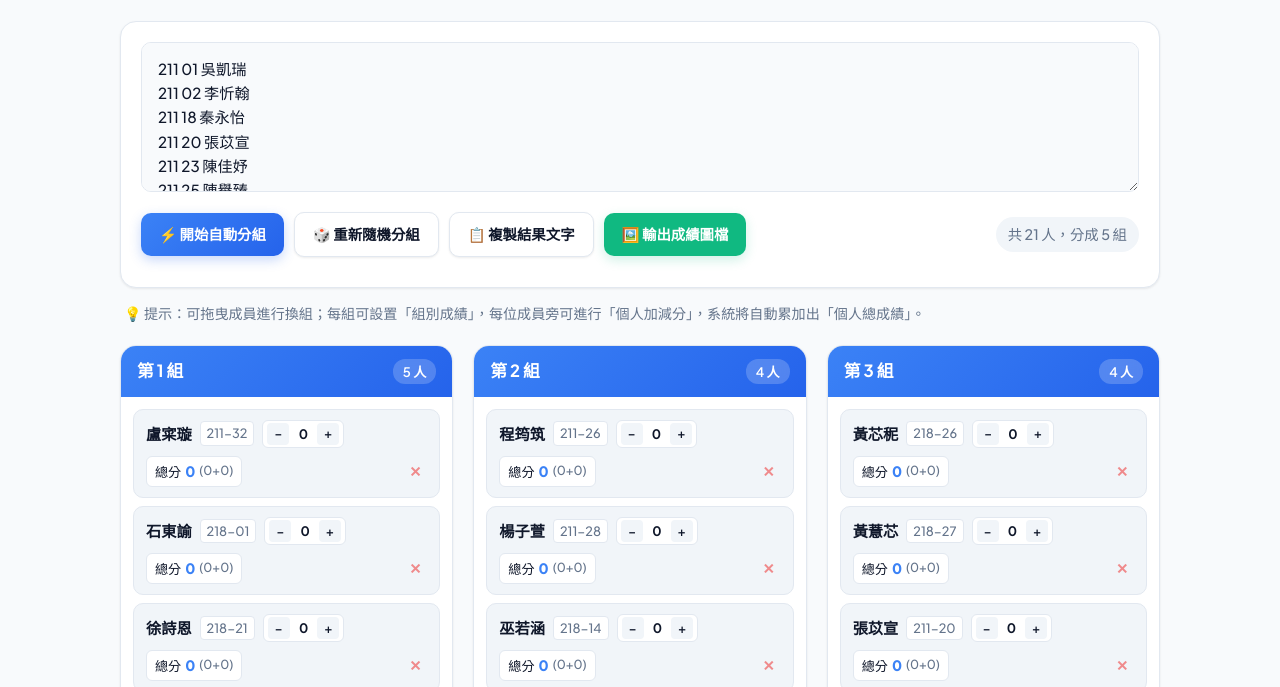
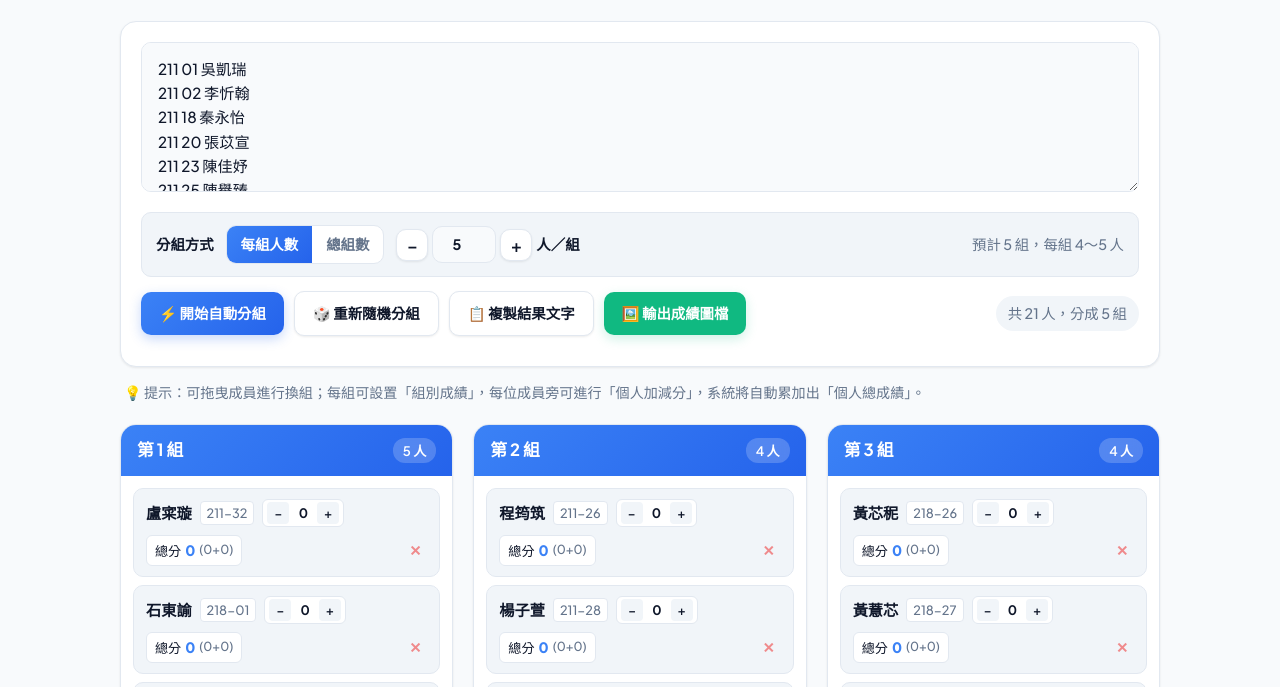
Before and after one commit to tinas42527-wq/1022divide-into-groups, a plain HTML site: page index.html in a window 1280 px wide. Shown: the part 113-800 px from the top of the page. Drawn offline with Linux system fonts and the light colour scheme.

Commit message:
Implement grouping options for student division
Added options for grouping students by size or count with corresponding controls.

```diff
--- a/index.html
+++ b/index.html
@@ -420,6 +420,64 @@ button.success:hover {
 .score input:focus {
   border-color: var(--accent);
 }
+
+.opts {
+  display: flex;
+  flex-wrap: wrap;
+  align-items: center;
+  gap: 12px;
+  margin-top: 14px;
+  padding: 12px 14px;
+  background: var(--chip);
+  border: 1px solid var(--line);
+  border-radius: var(--radius-sm);
+  font-size: 0.9rem;
+  font-weight: 600;
+}
+.seg {
+  display: inline-flex;
+  border: 1px solid var(--line);
+  border-radius: var(--radius-sm);
+  overflow: hidden;
+  background: var(--card);
+}
+.seg label {
+  padding: 7px 14px;
+  cursor: pointer;
+  color: var(--muted);
+  transition: all 0.15s ease;
+  user-select: none;
+}
+.seg input { display: none; }
+.seg label:has(input:checked) {
+  background: var(--accent-gradient);
+  color: var(--accent-t);
+}
+.numctl {
+  display: inline-flex;
+  align-items: center;
+  gap: 4px;
+}
+.numctl button {
+  padding: 0;
+  width: 32px;
+  height: 32px;
+  font-size: 1.1rem;
+}
+.numctl input {
+  width: 64px;
+  text-align: center;
+  font: inherit;
+  font-weight: 700;
+  padding: 6px 4px;
+  border: 1px solid var(--line);
+  border-radius: var(--radius-sm);
+  background: var(--bg);
+  color: var(--text);
+  outline: none;
+}
+.numctl input:focus { border-color: var(--accent); }
+.opts .preview { color: var(--muted); font-weight: 500; margin-left: auto; }
 </style>
 </head>
 <body>
@@ -431,6 +489,20 @@ button.success:hover {
 
 <div class="panel">
 <textarea id="input" placeholder="每行一位學生，例如：&#10;211 01 吳凱瑞&#10;或直接貼上姓名名單"></textarea>
+<div class="opts">
+  <span>分組方式</span>
+  <span class="seg">
+    <label><input type="radio" name="mode" value="size" checked>每組人數</label>
+    <label><input type="radio" name="mode" value="count">總組數</label>
+  </span>
+  <span class="numctl">
+    <button type="button" id="numMinus" aria-label="減少">−</button>
+    <input type="number" id="num" min="1" step="1" value="5" inputmode="numeric">
+    <button type="button" id="numPlus" aria-label="增加">+</button>
+    <span id="unit">人／組</span>
+  </span>
+  <span class="preview" id="preview"></span>
+</div>
 <div class="bar">
 <button class="primary" id="go">⚡ 開始自動分組</button>
 <button id="shuffle">🎲 重新隨機分組</button>
@@ -489,10 +561,22 @@ function shuffleArr(a){
   return a;
 }
 
+function getOpts(){
+  const mode=document.querySelector('input[name="mode"]:checked').value;
+  const v=Math.max(1,Math.floor(parseFloat($('num').value))||1);
+  return {mode,v};
+}
+
+function groupCount(n){
+  const {mode,v}=getOpts();
+  if(mode==='count') return Math.min(v,n);
+  return Math.max(1,Math.ceil(n/v));
+}
+
 function split(list){
   const n=list.length;
   if(!n) return [];
-  const g=Math.max(1,Math.ceil(n/5));
+  const g=groupCount(n);
   const base=Math.floor(n/g), extra=n%g;
   const res=[];let k=0;
   for(let i=0;i<g;i++){
@@ -500,6 +584,16 @@ function split(list){
     res.push(list.slice(k,k+size));k+=size;
   }
   return res;
+}
+
+function updatePreview(){
+  const {mode}=getOpts();
+  $('unit').textContent=mode==='size'?'人／組':'組';
+  const n=parse($('input').value).length;
+  if(!n){$('preview').textContent='';return;}
+  const g=groupCount(n);
+  const lo=Math.floor(n/g), hi=Math.ceil(n/g);
+  $('preview').textContent='預計 '+g+' 組，每組 '+(lo===hi?lo:lo+'～'+hi)+' 人';
 }
 
 function move(from,idx,to){
@@ -718,10 +812,24 @@ function run(){
   groups=split(shuffleArr(list));
   render();
   $('info').textContent=n?('共 '+n+' 人，分成 '+groups.length+' 組'):'';
-  $('warn').textContent=(n&&n<8)?'⚠️ 人數少於 8 人，無法每組都達到 4 人。':'';
+  const {mode,v}=getOpts();
+  let w='';
+  if(n&&mode==='count'&&v>n) w='⚠️ 組數多於總人數，已自動調整為 '+n+' 組（每組 1 人）。';
+  else if(n&&mode==='size'&&v>n) w='⚠️ 每組人數大於總人數，所有人將分在同一組。';
+  $('warn').textContent=w;
+  updatePreview();
 }
 
 $('go').onclick=run;
+document.querySelectorAll('input[name="mode"]').forEach(r=>r.onchange=()=>{
+  $('num').value=r.value==='size'?5:4; // 切換模式時給預設值
+  updatePreview();
+});
+$('num').oninput=updatePreview;
+$('input').addEventListener('input',updatePreview);
+$('numMinus').onclick=()=>{$('num').value=Math.max(1,(parseInt($('num').value)||1)-1);updatePreview();};
+$('numPlus').onclick=()=>{$('num').value=(parseInt($('num').value)||0)+1;updatePreview();};
+$('num').addEventListener('keydown',e=>{if(e.key==='Enter')run();});
 $('shuffle').onclick=run;
 $('exportImg').onclick=exportImage;
 $('copy').onclick=()=>{
```
